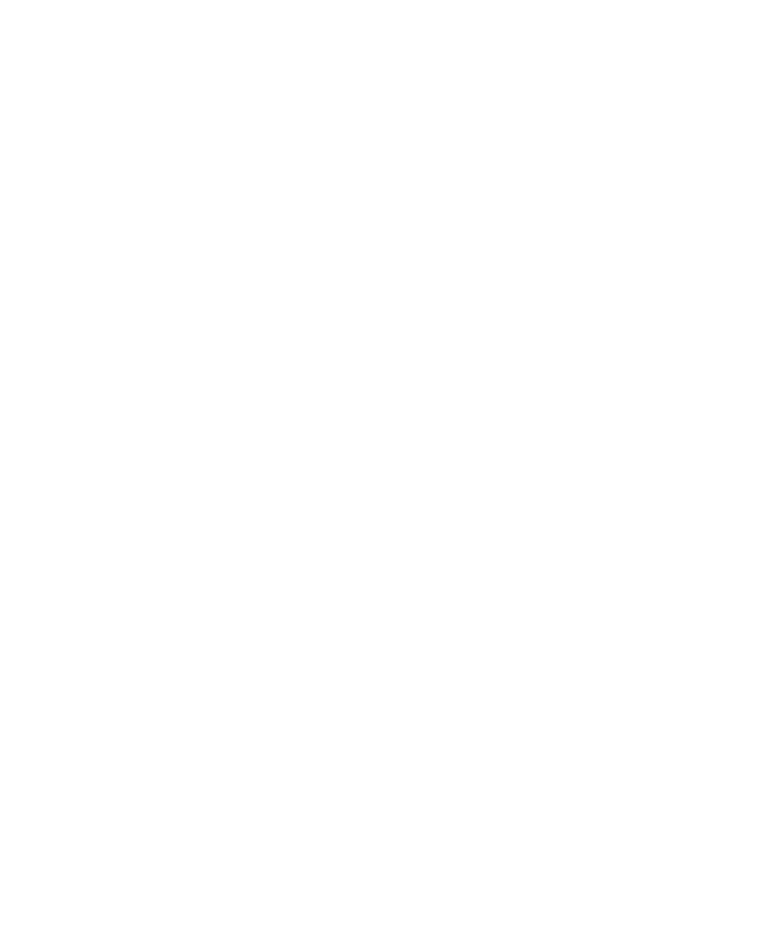
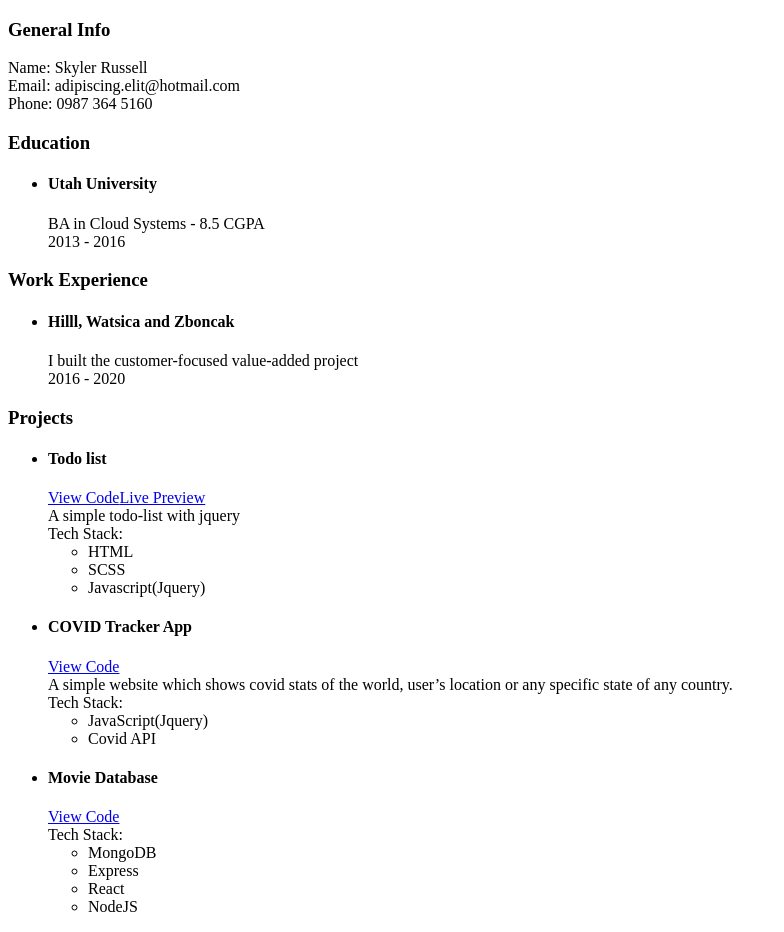
Before and after one commit to vishalagrawal22/cv-maker, a React (Create React App) app: page / in a window 1280 px wide. Shown: the whole page, without its empty margins (0-784 px from the left). Before the commit the page ends 800 px from the top, so only its background shows below. Built offline with nearby package versions, Linux system fonts and the light colour scheme.

Commit message:
Add components to display

```diff
--- a/src/App.js
+++ b/src/App.js
@@ -1,8 +1,72 @@
 import { Component } from 'react';
+import { EducationFactory, EducationSection } from './components/Education';
+import { ProjectFactory, ProjectSection } from './components/Project';
+import {
+  WorkExperienceFactory,
+  WorkExperienceSection,
+} from './components/WorkExperience';
+import { UserInfoFactory, UserInfoSection } from './components/UserInfo';
 
 class App extends Component {
   render() {
-    return <div></div>;
+    const educations = [
+      EducationFactory(
+        'Utah University',
+        'BA in Cloud Systems',
+        '8.5 CGPA',
+        '2013',
+        '2016'
+      ),
+    ];
+
+    const projects = [
+      ProjectFactory(
+        'Todo list',
+        'https://example.com/elit/todo-list',
+        'https://elit.example.io/todo-list',
+        ['HTML', 'SCSS', 'Javascript(Jquery)'],
+        'A simple todo-list with jquery'
+      ),
+      ProjectFactory(
+        'COVID Tracker App',
+        'https://example.com/elit/covid-tracker',
+        '',
+        ['JavaScript(Jquery)', 'Covid API'],
+        'A simple website which shows covid stats of the world, user’s location or any specific state of any country.'
+      ),
+      ProjectFactory(
+        'Movie Database',
+        'https://example.com/elit/movie-database',
+        '',
+        ['MongoDB', 'Express', 'React', 'NodeJS'],
+        ''
+      ),
+    ];
+
+    const workExperiences = [
+      WorkExperienceFactory(
+        'Hilll, Watsica and Zboncak',
+        'DevOps',
+        'I built the customer-focused value-added project',
+        '2016',
+        '2020'
+      ),
+    ];
+
+    const userInfo = UserInfoFactory(
+      'Skyler Russell',
+      'adipiscing.elit@hotmail.com',
+      '0987 364 5160'
+    );
+
+    return (
+      <div>
+        <UserInfoSection userInfo={userInfo} />
+        <EducationSection educations={educations} />
+        <WorkExperienceSection workExperiences={workExperiences} />
+        <ProjectSection projects={projects} />
+      </div>
+    );
   }
 }
 
```
